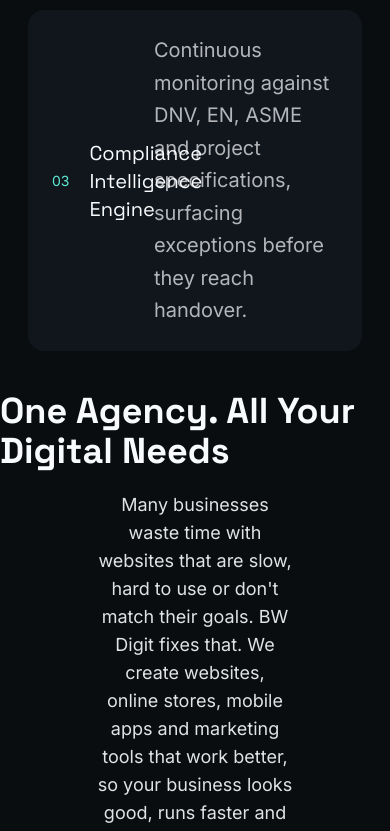
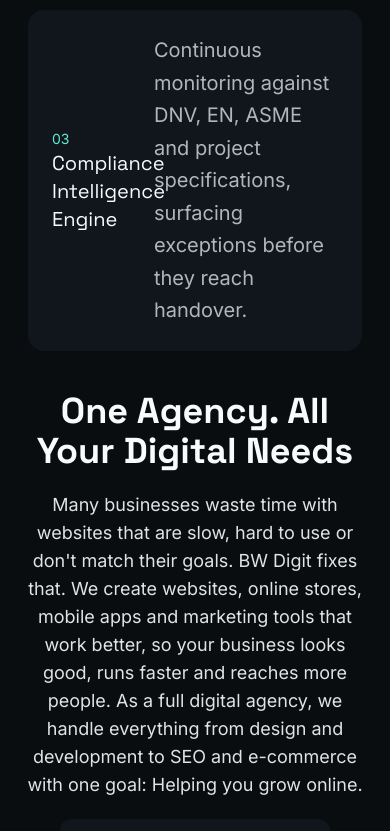
Before and after one commit to shariq-gazdar/bwdigit, a Next.js app: page /impressum in a window 390 px wide. Shown: the part 5600-6431 px from the top of the page. Built offline with nearby package versions, Linux system fonts and the light colour scheme.

Commit message:
responsive issue fix

```diff
--- a/src/app/[locale]/page.js
+++ b/src/app/[locale]/page.js
@@ -188,7 +188,7 @@
             return (
               <AnimateIn key={index} delay={index * 0.1}>
                 <div className="bg-card rounded-2xl p-6 grid grid-cols-3 gap-x-5 hover:border hover:border-primary-accent transition-all items-center">
-                  <div className="flex flex-row items-center gap-x-5 col-span-1">
+                  <div className="flex flex-col items-start lg:flex-row lg:items-center gap-x-5 col-span-1">
                     <p className="text-primary-accent text-sm">
                       {"0" + (index + 1)}
                     </p>
@@ -206,12 +206,12 @@
         </div>
       </section>
       {/* Service Section */}
-      <section className="flex flex-col items-center gap-y-5" id="service">
-        <h1 className="main-heading">{t.services_section.title}</h1>
-        <p className="text-primary/90 w-1/2 font-body text-center text-lg">
+      <section className="flex flex-col items-center gap-y-5 mx-5 lg:mx-0" id="service">
+        <h1 className="main-heading text-center">{t.services_section.title}</h1>
+        <p className="text-primary/90 w-full lg:w-1/2 font-body text-center text-lg">
           {t.services_section.description}
         </p>
-        <div className="grid grid-cols-3 grid-rows-2 gap-5 mx-10">
+        <div className="grid grid-cols-1 lg:grid-cols-3 lg:grid-rows-2 gap-5 mx-10">
           {t.digital_services.map((service) => (
             <div
               key={service.id}
@@ -257,7 +257,7 @@
             return (
               <AnimateIn key={index} delay={index * 0.1}>
                 <div className="text-primary bg-card p-10 flex flex-col gap-x-5 gap-y-6 lg:my-10 my-5 rounded-2xl hover:border-[0.5px] hover:border-primary-accent   transition-all">
-                  <div className="flex flex-row items-center gap-x-5">
+                  <div className="flex flex-col items-start lg:flex-row lg:items-center gap-x-5 gap-y-5 lg:gap-y-0">
                     <Image
                       src={outcome.image}
                       alt={outcome.title}
@@ -326,7 +326,7 @@
         </div>
         {/* Right */}
         <form
-          className="bg-card border-primary-accent/40 border rounded-2xl p-5 lg:p-10 flex flex-col gap-y-5 w-[65%]"
+          className="bg-card border-primary-accent/40 border rounded-2xl p-5 lg:p-10 flex flex-col gap-y-5 w-full lg:w-[65%]"
           action={"https://formspree.io/f/xqevnjrq"}
           method="POST"
         >
```
